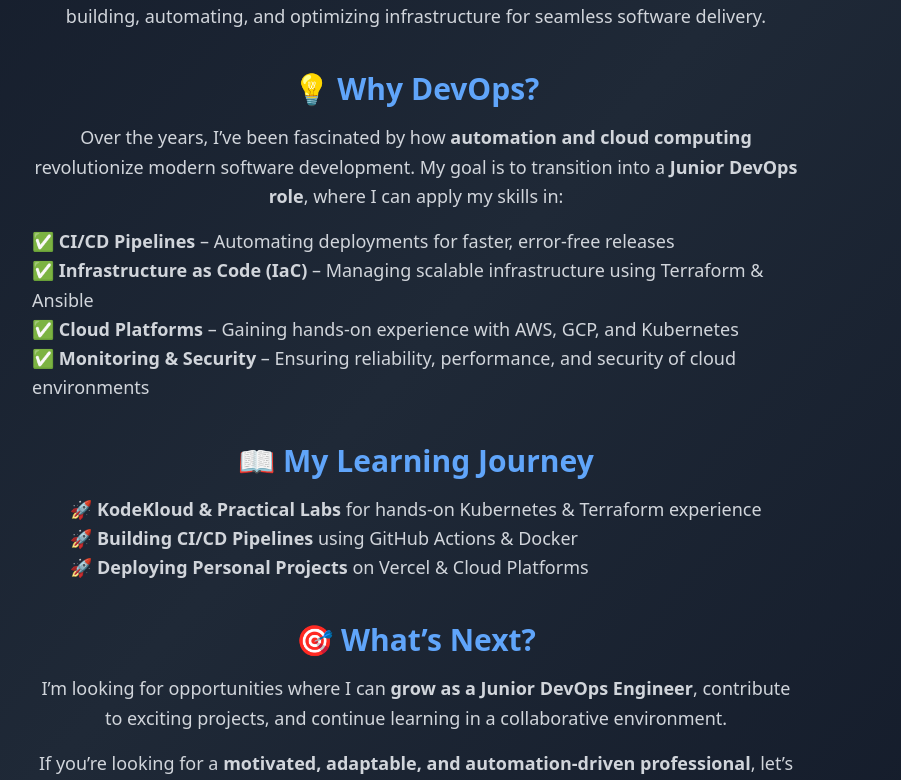
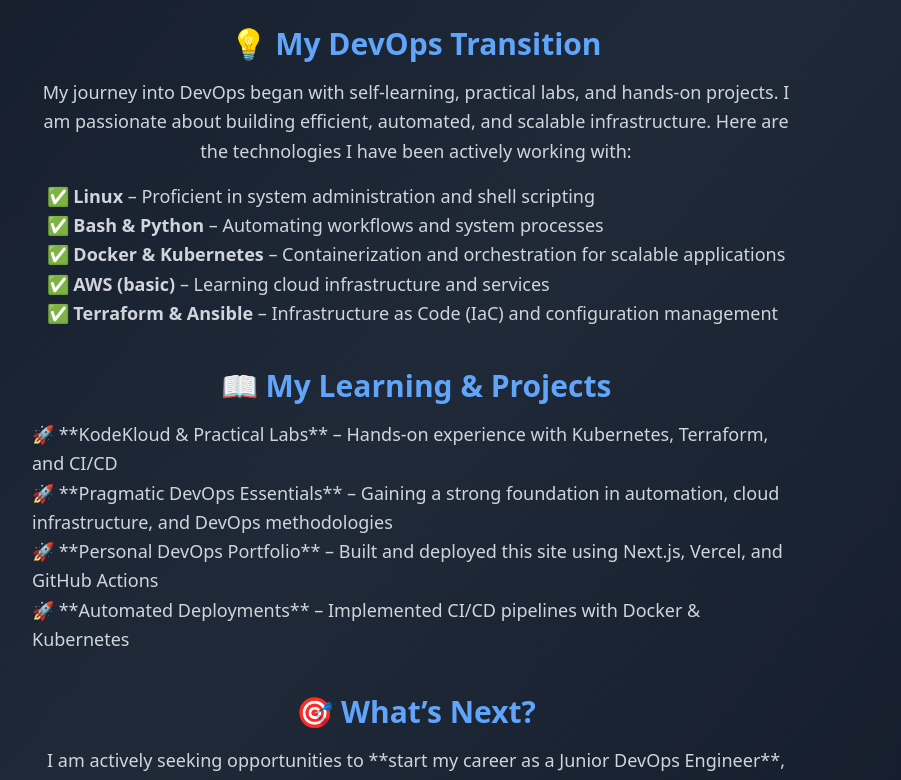
Before and after one commit to KirilKirilov966/website, a Next.js app: page /about in a window 1280 px wide. Shown: the part 372-1152 px from the top of the page, without its empty margins (224-1125 px from the left). Built offline with nearby package versions, Linux system fonts and the light colour scheme.

Commit message:
Last update on the about me page

```diff
--- a/pages/about.js
+++ b/pages/about.js
@@ -8,7 +8,7 @@
     <div className="min-h-screen bg-gradient-to-br from-gray-900 via-gray-800 to-gray-900 text-white">
       <Head>
         <title>About | Kiril Kirilov</title>
-        <meta name="description" content="Learn more about Kiril Kirilov and his DevOps journey." />
+        <meta name="description" content="Learn more about Kiril Kirilov and his transition to DevOps." />
       </Head>
 
       <motion.header
@@ -34,33 +34,32 @@
       >
         <h2 className="text-5xl font-extrabold text-blue-400">About Me</h2>
         <p className="text-lg text-gray-300 mt-6 max-w-3xl leading-relaxed">
-          Hi, I’m <span className="text-blue-400 font-semibold">Kiril Kirilov</span>, a <span className="font-semibold">28-year-old aspiring DevOps Engineer</span> with a passion for automation, cloud technologies, and infrastructure as code.
+          Hi, I’m <span className="text-blue-400 font-semibold">Kiril Kirilov</span>, a <span className="font-semibold">28-year-old transitioning into DevOps</span>. With a background in sales at Google Maps, I have developed a deep understanding of technology solutions and how they impact businesses. Now, I am shifting my focus towards **cloud automation, infrastructure as code, and DevOps best practices**.
         </p>
+        <h3 className="text-3xl font-bold text-blue-400 mt-10">💡 My DevOps Transition</h3>
         <p className="text-lg text-gray-300 mt-4 max-w-3xl leading-relaxed">
-          Currently, I work as a <span className="font-semibold">Sales Specialist for Google Maps</span>, where I help businesses leverage location intelligence to enhance their operations. But my true passion lies in <span className="font-semibold">DevOps</span>—building, automating, and optimizing infrastructure for seamless software delivery.
-        </p>
-        <h3 className="text-3xl font-bold text-blue-400 mt-10">💡 Why DevOps?</h3>
-        <p className="text-lg text-gray-300 mt-4 max-w-3xl leading-relaxed">
-          Over the years, I’ve been fascinated by how <span className="font-semibold">automation and cloud computing</span> revolutionize modern software development. My goal is to transition into a <span className="font-semibold">Junior DevOps role</span>, where I can apply my skills in:
+          My journey into DevOps began with self-learning, practical labs, and hands-on projects. I am passionate about building efficient, automated, and scalable infrastructure. Here are the technologies I have been actively working with:
         </p>
         <ul className="text-lg text-gray-300 mt-4 max-w-3xl leading-relaxed text-left">
-          <li>✅ <span className="font-semibold">CI/CD Pipelines</span> – Automating deployments for faster, error-free releases</li>
-          <li>✅ <span className="font-semibold">Infrastructure as Code (IaC)</span> – Managing scalable infrastructure using Terraform & Ansible</li>
-          <li>✅ <span className="font-semibold">Cloud Platforms</span> – Gaining hands-on experience with AWS, GCP, and Kubernetes</li>
-          <li>✅ <span className="font-semibold">Monitoring & Security</span> – Ensuring reliability, performance, and security of cloud environments</li>
+          <li>✅ <span className="font-semibold">Linux</span> – Proficient in system administration and shell scripting</li>
+          <li>✅ <span className="font-semibold">Bash & Python</span> – Automating workflows and system processes</li>
+          <li>✅ <span className="font-semibold">Docker & Kubernetes</span> – Containerization and orchestration for scalable applications</li>
+          <li>✅ <span className="font-semibold">AWS (basic)</span> – Learning cloud infrastructure and services</li>
+          <li>✅ <span className="font-semibold">Terraform & Ansible</span> – Infrastructure as Code (IaC) and configuration management</li>
         </ul>
-        <h3 className="text-3xl font-bold text-blue-400 mt-10">📖 My Learning Journey</h3>
+        <h3 className="text-3xl font-bold text-blue-400 mt-10">📖 My Learning & Projects</h3>
         <ul className="text-lg text-gray-300 mt-4 max-w-3xl leading-relaxed text-left">
-          <li>🚀 <span className="font-semibold">KodeKloud & Practical Labs</span> for hands-on Kubernetes & Terraform experience</li>
-          <li>🚀 <span className="font-semibold">Building CI/CD Pipelines</span> using GitHub Actions & Docker</li>
-          <li>🚀 <span className="font-semibold">Deploying Personal Projects</span> on Vercel & Cloud Platforms</li>
+          <li>🚀 **KodeKloud & Practical Labs** – Hands-on experience with Kubernetes, Terraform, and CI/CD</li>
+          <li>🚀 **Pragmatic DevOps Essentials** – Gaining a strong foundation in automation, cloud infrastructure, and DevOps methodologies</li>
+          <li>🚀 **Personal DevOps Portfolio** – Built and deployed this site using Next.js, Vercel, and GitHub Actions</li>
+          <li>🚀 **Automated Deployments** – Implemented CI/CD pipelines with Docker & Kubernetes</li>
         </ul>
         <h3 className="text-3xl font-bold text-blue-400 mt-10">🎯 What’s Next?</h3>
         <p className="text-lg text-gray-300 mt-4 max-w-3xl leading-relaxed">
-          I’m looking for opportunities where I can <span className="font-semibold">grow as a Junior DevOps Engineer</span>, contribute to exciting projects, and continue learning in a collaborative environment.
+          I am actively seeking opportunities to **start my career as a Junior DevOps Engineer**, contribute to exciting projects, and refine my expertise in cloud automation. I am eager to work with experienced teams where I can learn, grow, and make an impact.
         </p>
         <p className="text-lg text-gray-300 mt-4 max-w-3xl leading-relaxed">
-          If you’re looking for a <span className="font-semibold">motivated, adaptable, and automation-driven professional</span>, let’s connect!
+          If you’re looking for a **motivated, adaptable, and technically driven professional**, let’s connect!
         </p>
         <p className="text-lg text-gray-300 mt-6 font-semibold">📩 Feel free to reach out! 🚀</p>
       </motion.main>
```
